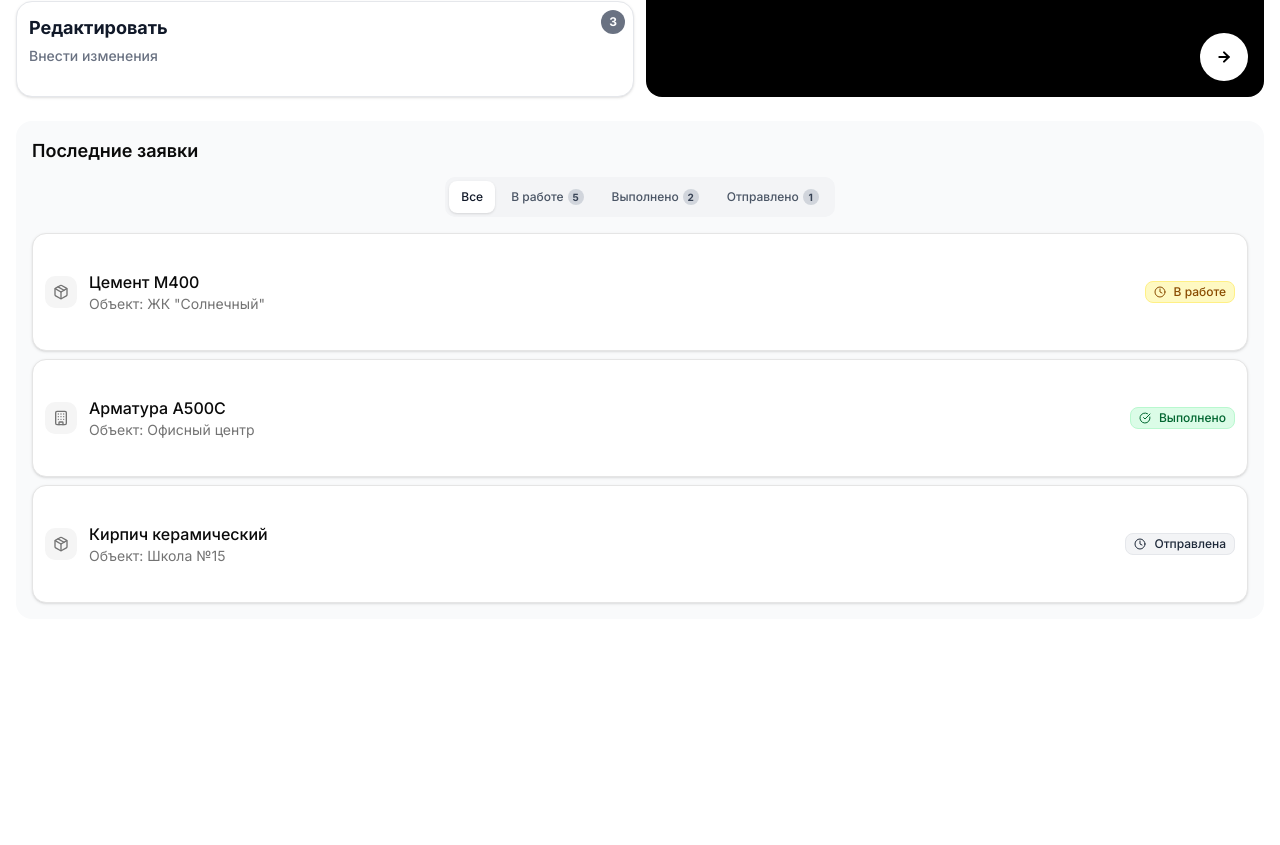
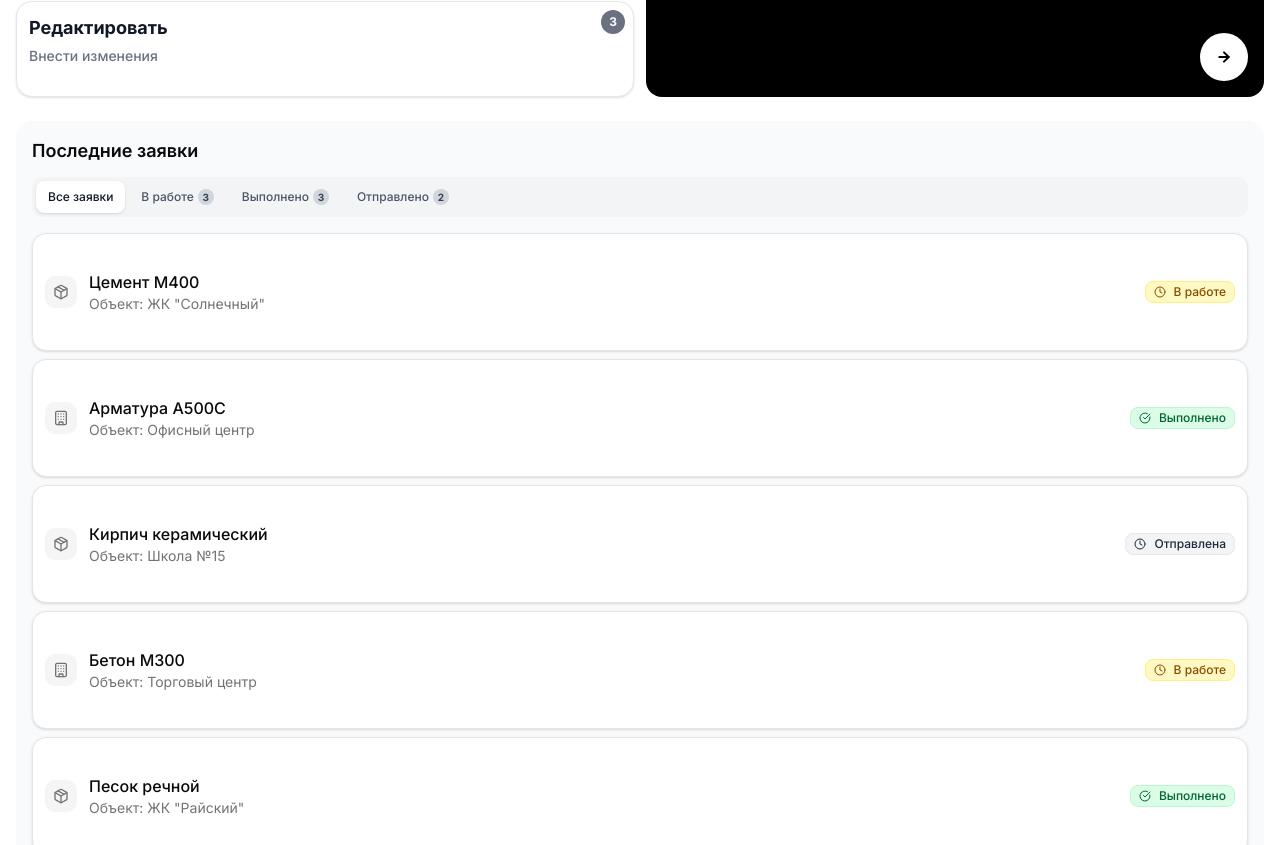
Before and after one commit to Lipatovmihail/vectorrk, a Next.js app: page / in a window 1280 px wide. Shown: the part 455-1300 px from the top of the page. Before the commit the page ends 1106 px from the top, so only its background shows below. Built offline with nearby package versions, Linux system fonts and the light colour scheme.

Commit message:
Добавлена прозрачная закрепленная шапка, расширен список заявок с фильтрацией по статусам

```diff
--- a/src/app/page.tsx
+++ b/src/app/page.tsx
@@ -10,10 +10,32 @@ import { useState } from "react"
 
 export default function Home() {
   const [activeFilter, setActiveFilter] = useState("Все")
+
+  // Данные заявок
+  const requests = [
+    { id: 1, title: "Цемент М400", object: "ЖК \"Солнечный\"", status: "В работе", icon: "Package" },
+    { id: 2, title: "Арматура А500С", object: "Офисный центр", status: "Выполнено", icon: "Building" },
+    { id: 3, title: "Кирпич керамический", object: "Школа №15", status: "Отправлена", icon: "Package" },
+    { id: 4, title: "Бетон М300", object: "Торговый центр", status: "В работе", icon: "Building" },
+    { id: 5, title: "Песок речной", object: "ЖК \"Райский\"", status: "Выполнено", icon: "Package" },
+    { id: 6, title: "Щебень гранитный", object: "Спорткомплекс", status: "В работе", icon: "Building" },
+    { id: 7, title: "Гипсокартон", object: "Офисное здание", status: "Отправлена", icon: "Package" },
+    { id: 8, title: "Утеплитель", object: "Жилой дом", status: "Выполнено", icon: "Building" }
+  ]
+
+  // Фильтрация заявок по статусу
+  const filteredRequests = activeFilter === "Все"
+    ? requests
+    : requests.filter(request => {
+        if (activeFilter === "В работе") return request.status === "В работе"
+        if (activeFilter === "Выполнено") return request.status === "Выполнено"
+        if (activeFilter === "Отправлено") return request.status === "Отправлена"
+        return true
+      })
   return (
     <div className="min-h-screen bg-background">
       {/* Header */}
-      <div className="bg-background border-b border-border px-4 py-1">
+      <div className="sticky top-0 z-50 bg-background/80 backdrop-blur-sm border-b border-border px-4 py-1">
         <div className="text-center">
           <div className="flex items-center justify-center">
             <div className="w-30 h-10 flex items-center justify-center">
@@ -162,7 +184,7 @@ export default function Home() {
       <div className="px-4 py-2">
         <div className="bg-gray-50 rounded-2xl p-4">
           <h2 className="text-lg font-semibold text-foreground mb-3">Последние заявки</h2>
-        <div className="flex justify-center mb-4">
+        <div className="mb-4">
           <div className="flex items-center gap-1 bg-gray-100 rounded-lg p-1">
             <Button
               variant="ghost"
@@ -174,7 +196,7 @@ export default function Home() {
               }`}
               onClick={() => setActiveFilter("Все")}
             >
-              Все
+              Все заявки
             </Button>
             <Button
               variant="ghost"
@@ -188,7 +210,7 @@ export default function Home() {
             >
               В работе
               <div className="w-4 h-4 bg-gray-300 text-gray-700 text-[10px] font-bold rounded-full flex items-center justify-center">
-                5
+                {requests.filter(r => r.status === "В работе").length}
               </div>
             </Button>
             <Button
@@ -203,7 +225,7 @@ export default function Home() {
             >
               Выполнено
               <div className="w-4 h-4 bg-gray-300 text-gray-700 text-[10px] font-bold rounded-full flex items-center justify-center">
-                2
+                {requests.filter(r => r.status === "Выполнено").length}
               </div>
             </Button>
             <Button
@@ -218,71 +240,49 @@ export default function Home() {
             >
               Отправлено
               <div className="w-4 h-4 bg-gray-300 text-gray-700 text-[10px] font-bold rounded-full flex items-center justify-center">
-                1
+                {requests.filter(r => r.status === "Отправлена").length}
               </div>
             </Button>
           </div>
         </div>
         <div className="space-y-2">
-          <Card>
+          {filteredRequests.map((request) => (
+            <Card key={request.id}>
               <CardContent className="p-3">
                 <div className="flex items-center justify-between">
                   <div className="flex items-center space-x-3">
                     <div className="w-8 h-8 bg-muted rounded-lg flex items-center justify-center">
+                      {request.icon === "Package" ? (
                         <Package className="h-4 w-4 text-muted-foreground" />
+                      ) : (
+                        <Building className="h-4 w-4 text-muted-foreground" />
+                      )}
                     </div>
                     <div>
-                    <div className="font-medium text-foreground">Цемент М400</div>
-                    <div className="text-sm text-muted-foreground">Объект: ЖК &quot;Солнечный&quot;</div>
+                      <div className="font-medium text-foreground">{request.title}</div>
+                      <div className="text-sm text-muted-foreground">Объект: {request.object}</div>
                     </div>
                   </div>
-                <Badge className="bg-yellow-100 text-yellow-800 border-yellow-200">
+                  <Badge className={
+                    request.status === "В работе"
+                      ? "bg-yellow-100 text-yellow-800 border-yellow-200"
+                      : request.status === "Выполнено"
+                      ? "bg-green-100 text-green-800 border-green-200"
+                      : "bg-gray-100 text-gray-800 border-gray-200"
+                  }>
+                    {request.status === "В работе" ? (
                       <Clock className="h-3 w-3 mr-1" />
-                  В работе
+                    ) : request.status === "Выполнено" ? (
+                      <CheckCircle className="h-3 w-3 mr-1" />
+                    ) : (
+                      <Clock className="h-3 w-3 mr-1" />
+                    )}
+                    {request.status}
                   </Badge>
                 </div>
               </CardContent>
             </Card>
-
-          <Card>
-            <CardContent className="p-3">
-              <div className="flex items-center justify-between">
-                <div className="flex items-center space-x-3">
-                  <div className="w-8 h-8 bg-muted rounded-lg flex items-center justify-center">
-                    <Building className="h-4 w-4 text-muted-foreground" />
-                  </div>
-                  <div>
-                    <div className="font-medium text-foreground">Арматура А500С</div>
-                    <div className="text-sm text-muted-foreground">Объект: Офисный центр</div>
-                  </div>
-                </div>
-                <Badge className="bg-green-100 text-green-800 border-green-200">
-                  <CheckCircle className="h-3 w-3 mr-1" />
-                  Выполнено
-                </Badge>
-              </div>
-            </CardContent>
-          </Card>
-
-          <Card>
-            <CardContent className="p-3">
-              <div className="flex items-center justify-between">
-                <div className="flex items-center space-x-3">
-                  <div className="w-8 h-8 bg-muted rounded-lg flex items-center justify-center">
-                    <Package className="h-4 w-4 text-muted-foreground" />
-                  </div>
-                  <div>
-                    <div className="font-medium text-foreground">Кирпич керамический</div>
-                    <div className="text-sm text-muted-foreground">Объект: Школа №15</div>
-                  </div>
-                </div>
-                <Badge className="bg-gray-100 text-gray-800 border-gray-200">
-                  <Clock className="h-3 w-3 mr-1" />
-                  Отправлена
-                </Badge>
-              </div>
-            </CardContent>
-          </Card>
+          ))}
         </div>
         </div>
       </div>
```
Also changed, not shown: 1 other file (tests, documents, lock files or other folders). Lines whose indentation alone changed are shown as unchanged.
